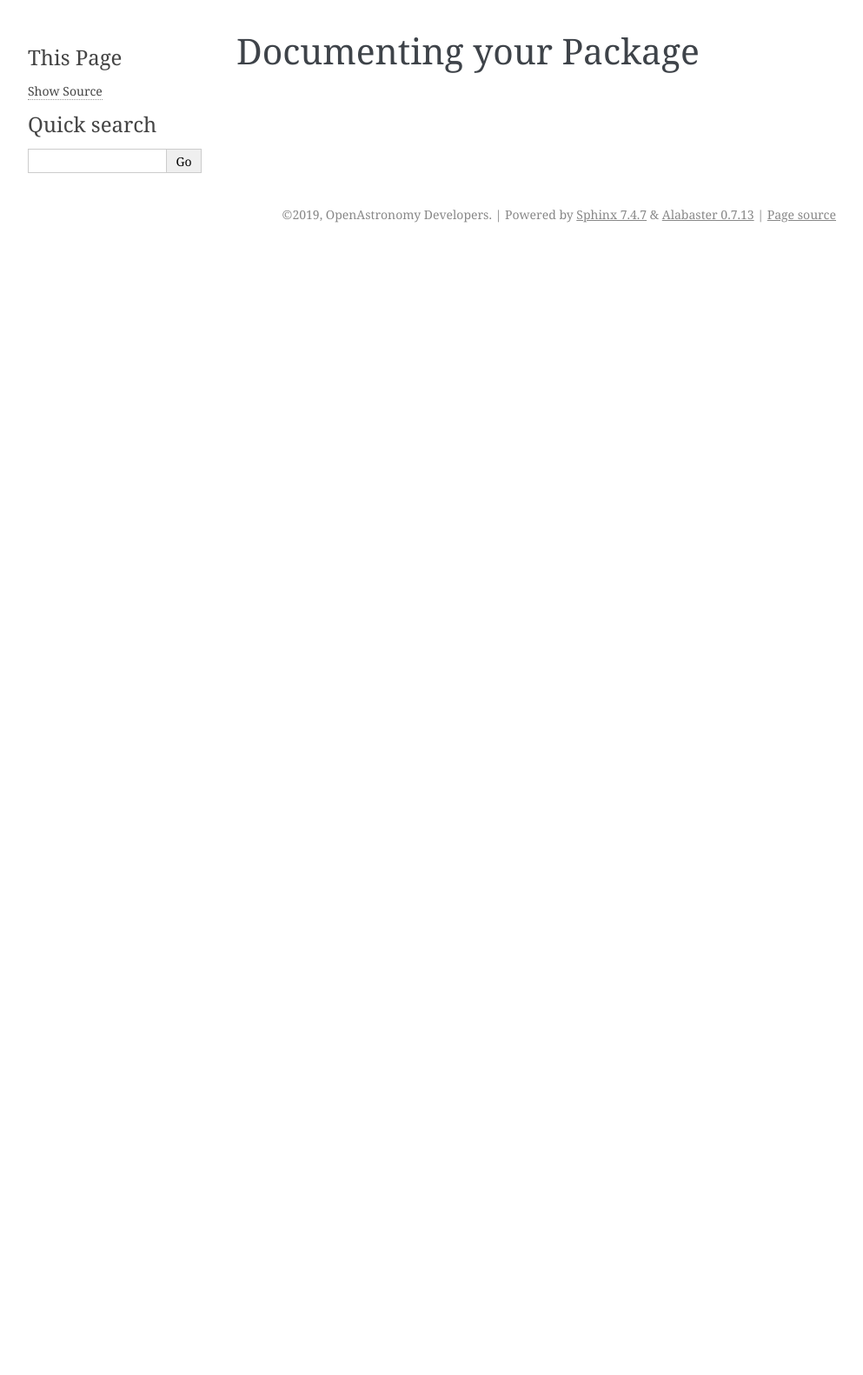
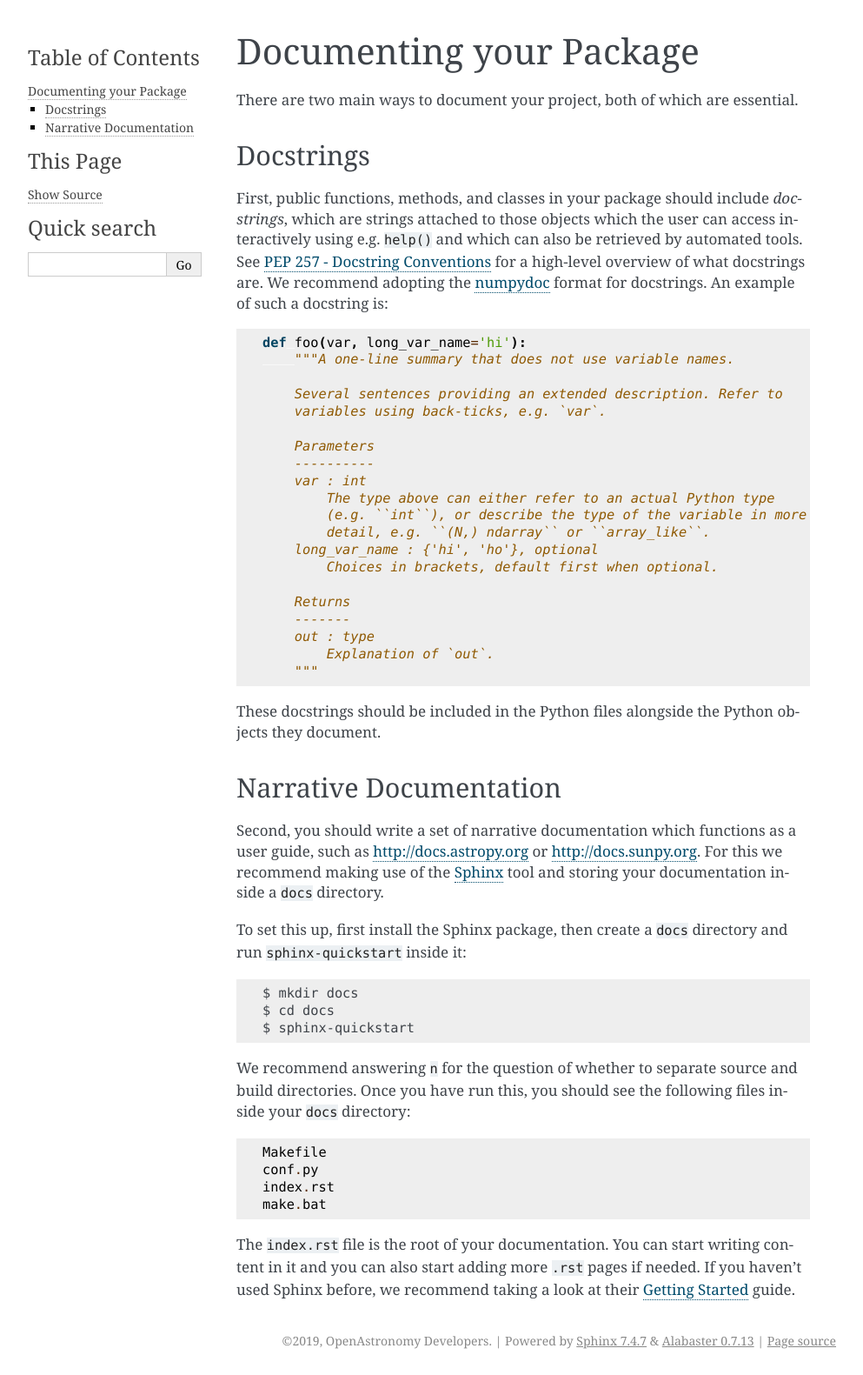
Before and after one commit to OpenAstronomy/packaging-guide, a Sphinx documentation site: the page built from docs/docs.rst, in a window 1280 px wide. Shown: the whole page at 87% size, without its empty margins (148-1141 px from the left). Built offline with Sphinx 7.4.7, drawn with Linux system fonts in a browser that asks for light colours; before the commit the page ends 900 px from its top, so only the background shows below that.

Commit message:
Added initial page about docs

```diff
--- a/docs/docs.rst
+++ b/docs/docs.rst
@@ -2,3 +2,72 @@
 
 Documenting your Package
 ========================
+
+There are two main ways to document your project, both of
+which are essential.
+
+Docstrings
+----------
+
+First, public functions, methods, and classes
+in your package should include *docstrings*, which are strings
+attached to those objects which the user can access interactively
+using e.g. ``help()`` and which can also be retrieved by automated
+tools. See `PEP 257 - Docstring Conventions <https://www.python.org/dev/peps/pep-0257/>`_
+for a high-level overview of what docstrings are. We recommend adopting
+the `numpydoc <https://numpydoc.readthedocs.io/en/latest/format.html>`_
+format for docstrings. An example of such a docstring is::
+
+    def foo(var, long_var_name='hi'):
+        """A one-line summary that does not use variable names.
+
+        Several sentences providing an extended description. Refer to
+        variables using back-ticks, e.g. `var`.
+
+        Parameters
+        ----------
+        var : int
+            The type above can either refer to an actual Python type
+            (e.g. ``int``), or describe the type of the variable in more
+            detail, e.g. ``(N,) ndarray`` or ``array_like``.
+        long_var_name : {'hi', 'ho'}, optional
+            Choices in brackets, default first when optional.
+
+        Returns
+        -------
+        out : type
+            Explanation of `out`.
+        """
+
+These docstrings should be included in the Python files alongside the Python
+objects they document.
+
+Narrative Documentation
+-----------------------
+
+Second, you should write a set of narrative documentation which functions as a
+user guide, such as http://docs.astropy.org or http://docs.sunpy.org. For this
+we recommend making use
+of the `Sphinx <http://www.sphinx-doc.org/>`_ tool and storing your documentation
+inside a ``docs`` directory.
+
+To set this up, first install the Sphinx package, then create a ``docs`` directory
+and run ``sphinx-quickstart`` inside it::
+
+    $ mkdir docs
+    $ cd docs
+    $ sphinx-quickstart
+
+We recommend answering ``n`` for the question of whether to separate
+source and build directories. Once you have run this, you should see the following files
+inside your ``docs`` directory::
+
+    Makefile
+    conf.py
+    index.rst
+    make.bat
+
+The ``index.rst`` file is the root of your documentation. You can start writing content
+in it and you can also start adding more ``.rst`` pages if needed. If you haven't used
+Sphinx before, we recommend taking a look at their
+`Getting Started <http://www.sphinx-doc.org/en/master/usage/quickstart.html>`_ guide.
```
